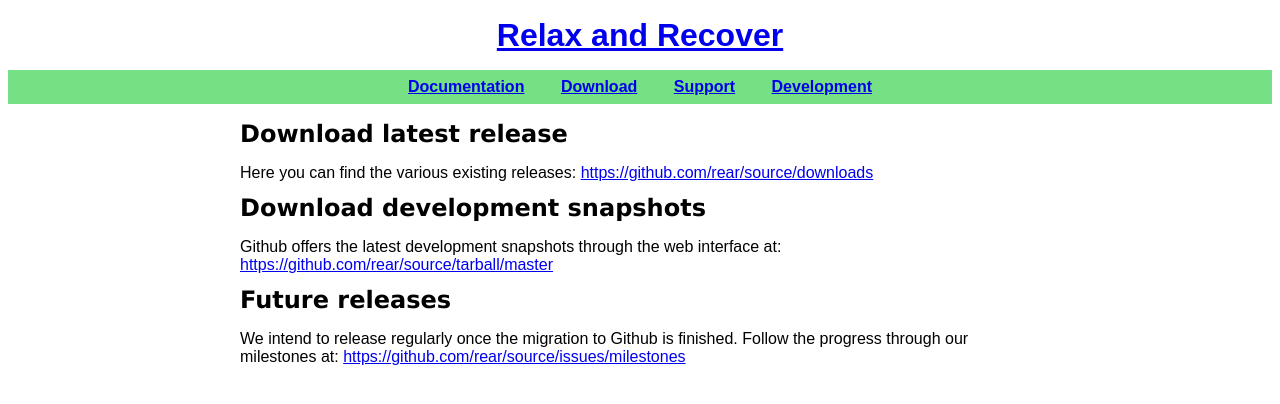
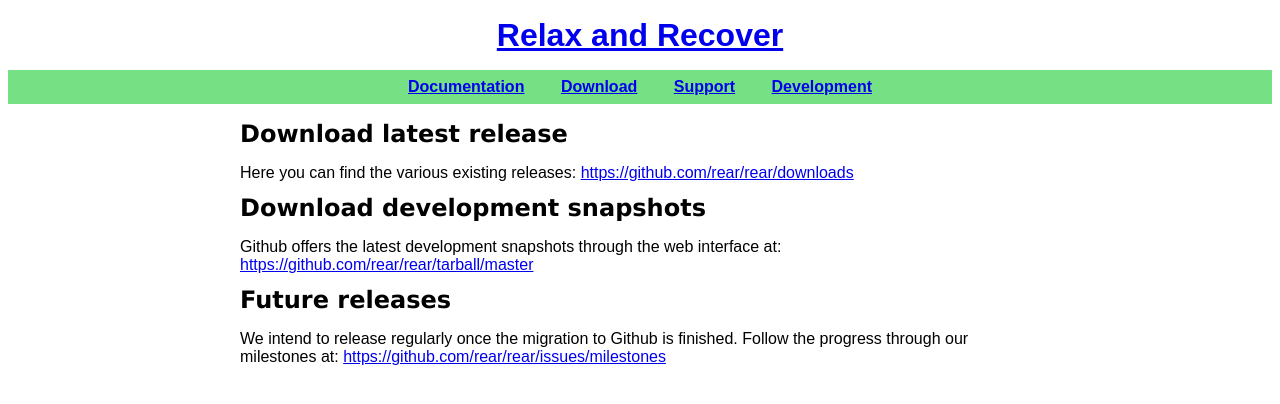
Before and after one commit to rear/rear.github.com, a Jekyll site: the page built from download/index.md, in a window 1280 px wide. Shown: the top 404 px of the page. Built offline with Jekyll 4.4.1, drawn with Linux system fonts in a browser that asks for light colours.

Commit message:
- Update links from rear/support to rear/rear anywhere

```diff
--- a/download/index.md
+++ b/download/index.md
@@ -5,15 +5,15 @@
 
 ## Download latest release ##
 Here you can find the various existing releases:
-<https://github.com/rear/source/downloads>
+<https://github.com/rear/rear/downloads>
 
 
 ## Download development snapshots ##
 Github offers the latest development snapshots through the web interface at:
-<https://github.com/rear/source/tarball/master>
+<https://github.com/rear/rear/tarball/master>
 
 
 ## Future releases
 We intend to release regularly once the migration to Github is finished.
 Follow the progress through our milestones at:
-<https://github.com/rear/source/issues/milestones>
+<https://github.com/rear/rear/issues/milestones>
```
Also changed, not shown: development/index.md (+2 -2 lines), support/index.md (+1 -1 lines).
